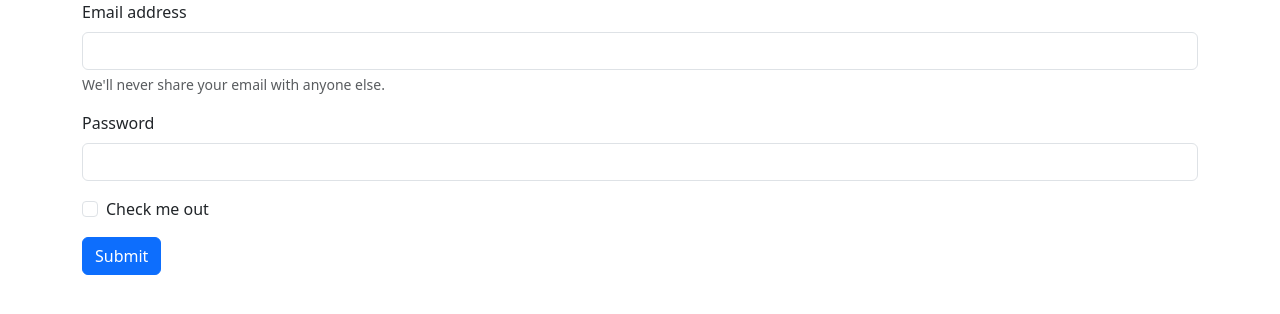
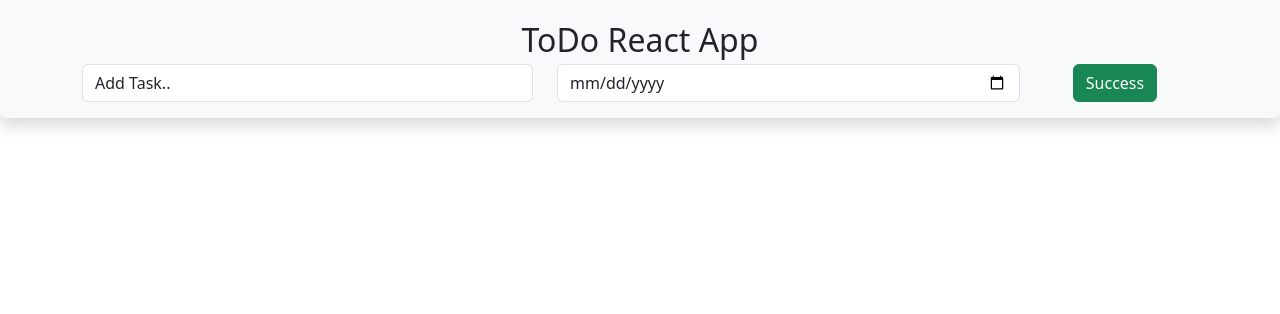
Before and after one commit to Yuvraj3905/Internal_Training, a React (Vite) app: page / in a window 1280 px wide. Shown: the top 314 px of the page. Built offline with nearby package versions, Linux system fonts and the light colour scheme.

Commit message:
Day1-part2

```diff
--- a/src/App.jsx
+++ b/src/App.jsx
@@ -1,10 +1,16 @@
 import React from 'react'
-import Login from './Components/Login'
+import Title from './Components/Title'
+import AddTodo from './Components/AddTodo'
 
 export default function App() {
   return (
     <>
-    <Login />
+     <div className='shadow p-3 mb-5 bg-body-tertiary rounded '>
+    <center>
+    <Title />
+    <AddTodo />
+    </center>
+    </div>
 </>
 
   )
--- /dev/null
+++ b/src/Components/AddTodo.jsx
@@ -0,0 +1,24 @@
+import React from 'react'
+
+export default function AddTodo() {
+  return (
+    <div className='container '>
+
+      <form className='row'>
+
+        <div className="col-5">
+
+      <input type="text" class="form-control" id="exampleInputEmail1" aria-describedby="emailHelp" defaultValue="Add Task.."/>
+        </div>
+        <div className="col-5 pe-0">
+
+      <input type="date" class="form-control" id="exampleInputEmail1" aria-describedby="emailHelp" defaultValue="Add Task.."/>
+        </div>
+        <div className="col ms-0">
+        <button type="button" class="btn btn-success">Success</button>
+        </div>
+
+      </form>
+    </div>
+  )
+}
--- a/src/Components/Login.jsx
+++ /dev/null
@@ -1,43 +0,0 @@
-import React from 'react'
-
-export default function Login() {
-  return (
-    <div className="container">
-  <form>
-    <div className="mb-3">
-      <label htmlFor="exampleInputEmail1" className="form-label">
-        Email address
-      </label>
-      <input
-        type="email"
-        className="form-control"
-        id="exampleInputEmail1"
-        aria-describedby="emailHelp"
-      />
-      <div id="emailHelp" className="form-text">
-        We'll never share your email with anyone else.
-      </div>
-    </div>
-    <div className="mb-3">
-      <label htmlFor="exampleInputPassword1" className="form-label">
-        Password
-      </label>
-      <input
-        type="password"
-        className="form-control"
-        id="exampleInputPassword1"
-      />
-    </div>
-    <div className="mb-3 form-check">
-      <input type="checkbox" className="form-check-input" id="exampleCheck1" />
-      <label className="form-check-label" htmlFor="exampleCheck1">
-        Check me out
-      </label>
-    </div>
-    <button type="submit" className="btn btn-primary">
-      Submit
-    </button>
-  </form>
-  </div>
-  )
-}
--- /dev/null
+++ b/src/Components/Title.jsx
@@ -0,0 +1,13 @@
+import React from 'react'
+
+export default function Title() {
+  return (
+    <>
+
+    <div className='fs-2'>
+      ToDo React App
+    </div>
+
+    </>
+  )
+}
```
Also changed, not shown: 1 other file (tests, documents, lock files or other folders).
